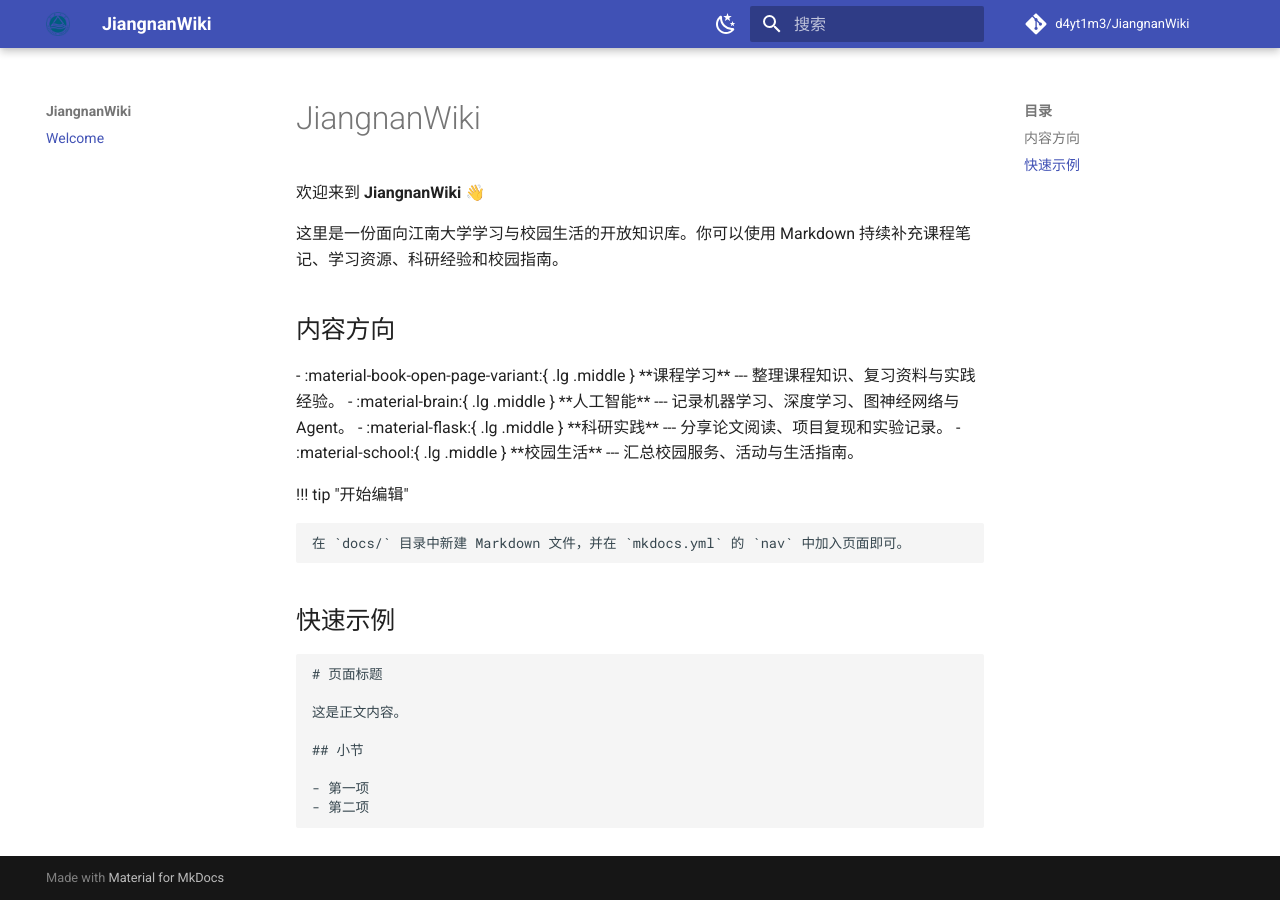
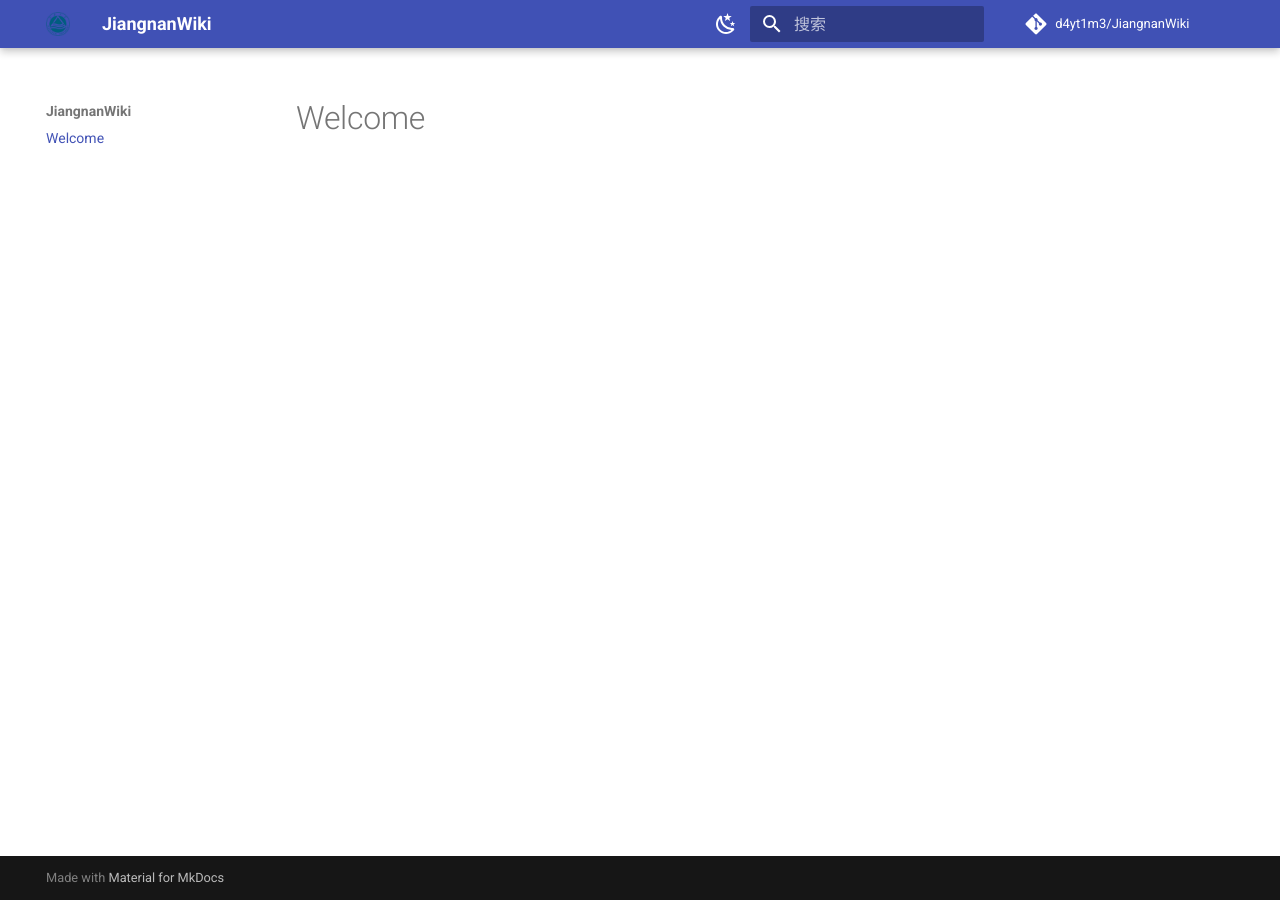
Before and after one commit to d4yt1m3/JiangnanWiki, an MkDocs documentation site: the page built from docs/index.md, in a window 1280 px wide. Built offline with MkDocs 1.6.1 and Material for MkDocs 9.7.7, drawn with Linux system fonts in a browser that asks for light colours; comment, search, counter and statistics services are not loaded.

Commit message:
Simplify homepage

````diff
--- a/docs/index.md
+++ b/docs/index.md
@@ -1,52 +1 @@
-# JiangnanWiki
-
-欢迎来到 **JiangnanWiki** 👋
-
-这里是一份面向江南大学学习与校园生活的开放知识库。你可以使用 Markdown 持续补充课程笔记、学习资源、科研经验和校园指南。
-
-## 内容方向
-
-<div class="grid cards" markdown>
-
--   :material-book-open-page-variant:{ .lg .middle } **课程学习**
-
-    ---
-
-    整理课程知识、复习资料与实践经验。
-
--   :material-brain:{ .lg .middle } **人工智能**
-
-    ---
-
-    记录机器学习、深度学习、图神经网络与 Agent。
-
--   :material-flask:{ .lg .middle } **科研实践**
-
-    ---
-
-    分享论文阅读、项目复现和实验记录。
-
--   :material-school:{ .lg .middle } **校园生活**
-
-    ---
-
-    汇总校园服务、活动与生活指南。
-
-</div>
-
-!!! tip "开始编辑"
-
-    在 `docs/` 目录中新建 Markdown 文件，并在 `mkdocs.yml` 的 `nav` 中加入页面即可。
-
-## 快速示例
-
-```markdown
-# 页面标题
-
-这是正文内容。
-
-## 小节
-
-- 第一项
-- 第二项
-```
+# Welcome
````
